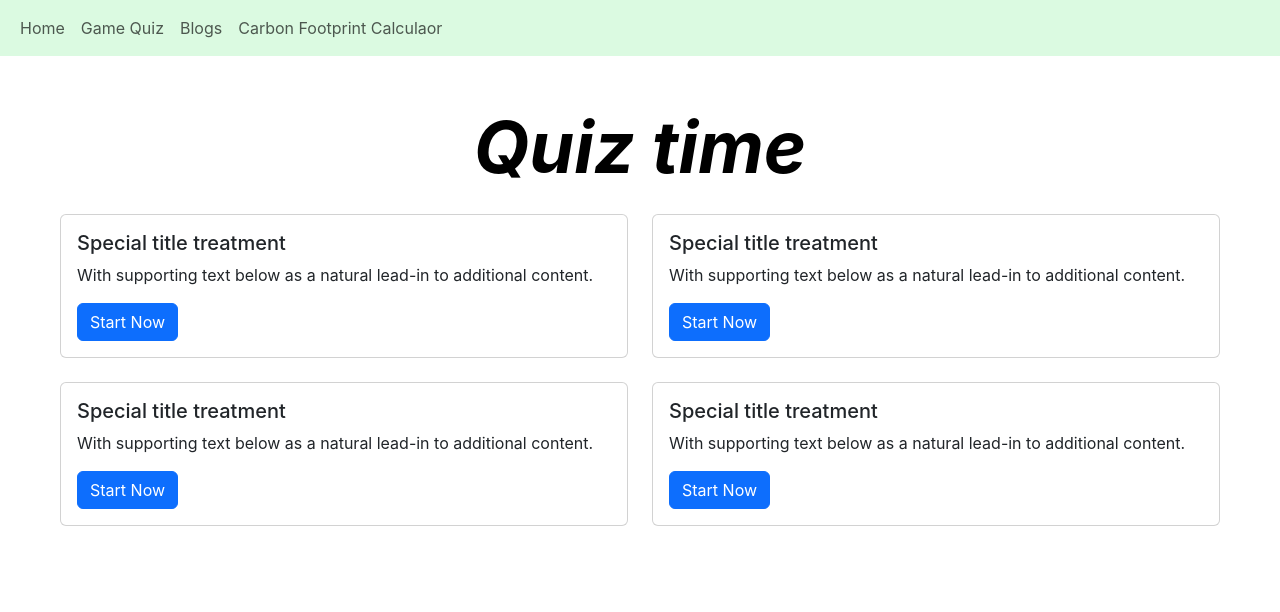
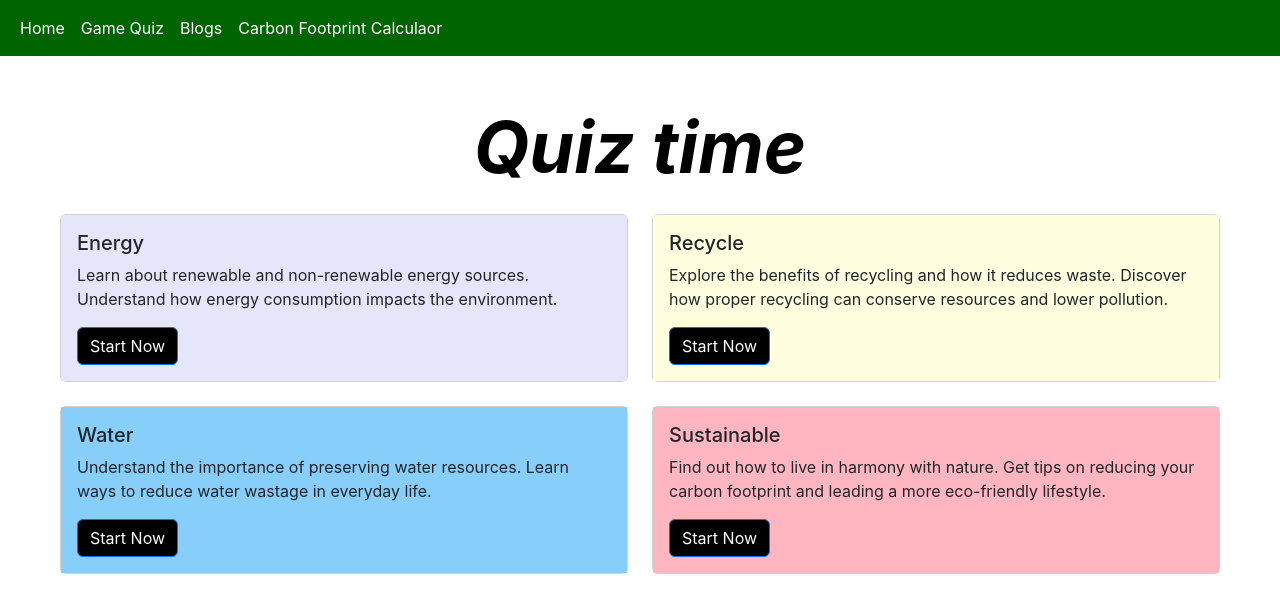
Before and after one commit to danielaann/Green-pathway, a React (Create React App) app in the folder frontend/: page /quiz in a window 1280 px wide. Shown: the top 612 px of the page. Built offline with nearby package versions, Linux system fonts and the light colour scheme.

Commit message:
post-backend

```diff
--- a/frontend/src/Navigation/NavBar.js
+++ b/frontend/src/Navigation/NavBar.js
@@ -3,21 +3,21 @@ import { Link } from 'react-router-dom';
 
 const Navbar = () => {
   return (
-    <nav class="navbar navbar-expand-lg" style={{backgroundColor:"#dbfae1"}}>
+    <nav class="navbar navbar-expand-lg" style={{backgroundColor:"#006400"}}>
       <div class="container-fluid">
         <div class="collapse navbar-collapse" id="navbarNav">
-          <ul class="navbar-nav">
+          <ul class="navbar-nav ">
             <li class="nav-item">
-              <a class="nav-link" aria-current="page" href="/">Home</a>
+              <a class="nav-link text-white" aria-current="page" href="/">Home</a>
             </li>
             <li class="nav-item">
-              <a class="nav-link" href="./quiz">Game Quiz</a>
+              <a class="nav-link text-white" href="./quiz">Game Quiz</a>
             </li>
             <li class="nav-item">
-              <a class="nav-link" href="./post">Blogs</a>
+              <a class="nav-link text-white" href="./post">Blogs</a>
             </li>
             <li class="nav-item">
-              <a class="nav-link" href="./footprint">Carbon Footprint Calculaor</a>
+              <a class="nav-link text-white" href="./footprint">Carbon Footprint Calculaor</a>
             </li>
           </ul>
         </div>
--- a/frontend/src/Pages/CreatePost.js
+++ b/frontend/src/Pages/CreatePost.js
@@ -37,7 +37,7 @@ export default function CreatePost(){
         data.set('file',files[0]);
         e.preventDefault();
         // chech port
-        const response = await fetch('http://localhost:3000/api/posts/',{
+        const response = await fetch('http://localhost:3000/api/posts',{
             method:'POST',
             body: data,
         });
--- a/frontend/src/Pages/IndexPage.js
+++ b/frontend/src/Pages/IndexPage.js
@@ -1,5 +1,6 @@
 import Post from "../component/post";
 import { useState,useEffect } from "react";
+import NavBar from '../Navigation/NavBar';
 
 export default function IndexPage(){
     const [posts,setPosts] = useState([]);
@@ -13,10 +14,15 @@ export default function IndexPage(){
     },[])
     return(
         <>
-            <h1>Hello</h1>
+        <section style={{backgroundColor:'#dbfae1'}}>
+            <NavBar/>
+            <br/>
+
+            <h3 className="display-4 fs-i fw-bold text-center text-black py-1">Blogs & DIYs</h3>
             {posts.length > 0 && posts.map(post =>(
                 <Post key={post._id} {...post}/>
             ))}
+        </section>
         </>
     )
 }
--- a/frontend/src/component/Services.jsx
+++ b/frontend/src/component/Services.jsx
@@ -42,7 +42,7 @@ const Services=()=>{
                                     on reusing materials, reducing waste, and making
                                     environmentally friendly choices in everyday life.
                                     </p>
-                                    <a href="#" className="btn btn-primary">Check this out</a>
+                                    <a href="/post" className="btn btn-primary">Check this out</a>
                                 </div>
                             </div>
                         </div>
--- a/frontend/src/component/post.js
+++ b/frontend/src/component/post.js
@@ -4,22 +4,24 @@ import '../index.css';
 
 export default function Post({_id,title,summary,content,cover,createdAt,author}){
     return(<>
-        <div className="card text-center px-4 py-2" style={{borderRadius: '25px', width:'50%',border: '1px solid', margin: 'auto'}}>
-          <div className='images'>
+        <div className="card text-center px-4 py-2" style={{borderRadius: '25px', width:'40%',border: '1px solid', margin: 'auto'}}>
+          <div class="row">
+          <div className='col-sm'>
             {/* Takes to that specific post's id */}
             <Link to={  `/post/${_id} `}>
-              <img src={`http://localhost:3000/uploads/${cover}`} alt="bitxh"/>
+              <img src={`http://localhost:3000/${cover}`} alt="No Image" style={{width:'200px', height:'180px'}}/>
             </Link>
           </div>
-          <div className='texts'>
-            <h2 className='display-2 fw-bolder mb-4 text-center'>{title}</h2>
+          <div className='texts col-sm'>
+            <h2 className='display-5 fw-bold text-center'>{title}</h2>
             <p className='info'>
-              <a className='author'>{author}</a>
+              <a className='author nav-link'>{author}</a>
               {/* Gives a neat format for date and time */}
               <time>{createdAt ? formatISO9075(new Date(createdAt)) : 'No date'}</time>
             </p>
             <p className='summary'>{summary}</p>
           </div>
+          </div>
       </div> <br></br>
       </>
     )
--- a/frontend/src/quizes/Quiz.js
+++ b/frontend/src/quizes/Quiz.js
@@ -51,10 +51,11 @@ class Quiz extends Component {
         const { questionBank, currentQuestion, selectedOption, score, quizEnd } =
             this.state;
         return (<>
-            <div className="container" style={{paddingTop:'10%', }}>
-                <div className="card px-4 py-2" style={{borderRadius: '25px', width:'50%',border: '5px solid', margin: 'auto'}}>
+            <section className="vh-100" style={{backgroundImage:'url(https://images.pexels.com/photos/479453/pexels-photo-479453.jpeg?auto=compress&cs=tinysrgb&w=1260&h=750&dpr=1)'}}>
+                <div className="container" style={{ paddingTop: '10%', }}>
+                    <div className="card px-4 py-2" style={{ borderRadius: '25px', width: '50%', border: '5px solid', margin: 'auto' }}>
                         <h1 className="diaplay-4 fw-4 text-center"><i>Quiz Time</i></h1>
-                <br/><br/>
+                        <br /><br />
 
                         {!quizEnd ? (
                             <Question
@@ -72,6 +73,7 @@ class Quiz extends Component {
                         )}
                     </div>
                 </div>
+            </section>
         </>
         );
     }
--- a/frontend/src/quizes/SelectQuiz.js
+++ b/frontend/src/quizes/SelectQuiz.js
@@ -10,19 +10,19 @@ const SelectQuiz = () => {
                 <div class="row">
                     <div class="col-sm-6">
                         <div class="card">
-                            <div class="card-body">
-                                <h5 class="card-title">Special title treatment</h5>
-                                <p class="card-text">With supporting text below as a natural lead-in to additional content.</p>
-                                <a href="./quiz1" class="btn btn-primary">Start Now</a>
+                            <div class="card-body" style={{backgroundColor:'lavender'}}>
+                                <h5 class="card-title">Energy</h5>
+                                <p class="card-text">Learn about renewable and non-renewable energy sources. Understand how energy consumption impacts the environment.</p>
+                                <a href="./quiz1" class="btn btn-primary" style={{backgroundColor:'black'}}>Start Now</a>
                             </div>
                         </div>
                     </div>
                     <div class="col-sm-6">
                         <div class="card">
-                            <div class="card-body">
-                                <h5 class="card-title">Special title treatment</h5>
-                                <p class="card-text">With supporting text below as a natural lead-in to additional content.</p>
-                                <a href="./quiz2" class="btn btn-primary">Start Now</a>
+                            <div class="card-body" style={{backgroundColor:"lightyellow"}}>
+                                <h5 class="card-title">Recycle</h5>
+                                <p class="card-text">Explore the benefits of recycling and how it reduces waste. Discover how proper recycling can conserve resources and lower pollution.</p>
+                                <a href="./quiz2" class="btn btn-primary" style={{backgroundColor:'black'}}>Start Now</a>
                             </div>
                         </div>
                     </div>
@@ -32,19 +32,19 @@ const SelectQuiz = () => {
                 <div class="row">
                     <div class="col-sm-6">
                         <div class="card">
-                            <div class="card-body">
-                                <h5 class="card-title">Special title treatment</h5>
-                                <p class="card-text">With supporting text below as a natural lead-in to additional content.</p>
-                                <a href="./quiz3" class="btn btn-primary">Start Now</a>
+                            <div class="card-body" style={{backgroundColor:'lightskyblue'}}>
+                                <h5 class="card-title">Water</h5>
+                                <p class="card-text"> Understand the importance of preserving water resources. Learn ways to reduce water wastage in everyday life.</p>
+                                <a href="./quiz3" class="btn btn-primary" style={{backgroundColor:'black'}}>Start Now</a>
                             </div>
                         </div>
                     </div>
                     <div class="col-sm-6">
                         <div class="card">
-                            <div class="card-body">
-                                <h5 class="card-title">Special title treatment</h5>
-                                <p class="card-text">With supporting text below as a natural lead-in to additional content.</p>
-                                <a href="./quiz4" class="btn btn-primary">Start Now</a>
+                            <div class="card-body" style={{backgroundColor:'lightpink'}}>
+                                <h5 class="card-title">Sustainable</h5>
+                                <p class="card-text"> Find out how to live in harmony with nature. Get tips on reducing your carbon footprint and leading a more eco-friendly lifestyle.</p>
+                                <a href="./quiz4" class="btn btn-primary" style={{backgroundColor:'black'}}>Start Now</a>
                             </div>
                         </div>
                     </div>
```
Also changed, not shown: 6 other files (tests, documents, lock files or other folders). Lines whose indentation alone changed are shown as unchanged.
